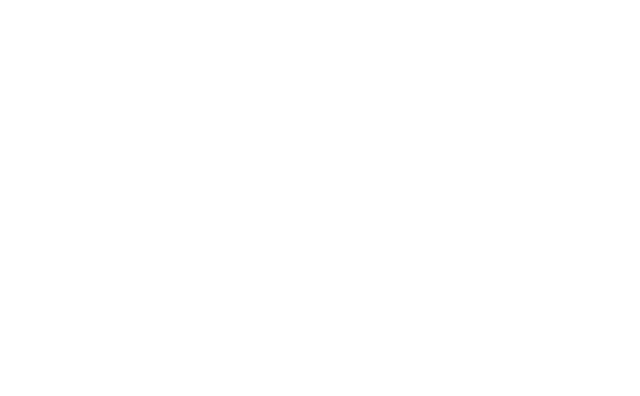
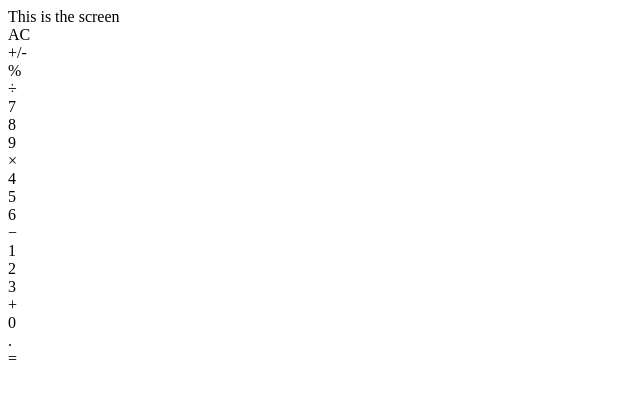
Before and after one commit to internetdrew/calculator, a plain HTML site: page index.html in a window 1280 px wide. Shown: the whole page, without its empty margins (0-640 px from the left). Drawn offline with Linux system fonts and the light colour scheme.

Commit message:
Add calculator markup

```diff
--- a/index.html
+++ b/index.html
@@ -8,5 +8,44 @@
     <script src="./main.js" defer></script>
     <title>Calculator</title>
   </head>
-  <body></body>
+  <body>
+    <div class="container">
+      <div class="calculator">
+        <div class="screen-container">
+          <div id="screen">This is the screen</div>
+        </div>
+        <div class="button-panel">
+          <div class="row">
+            <div class="button">AC</div>
+            <div class="button">+/-</div>
+            <div class="button">&percnt;</div>
+            <div class="button operator">&divide;</div>
+          </div>
+          <div class="row">
+            <div class="button">7</div>
+            <div class="button">8</div>
+            <div class="button">9</div>
+            <div class="button operator">&times;</div>
+          </div>
+          <div class="row">
+            <div class="button">4</div>
+            <div class="button">5</div>
+            <div class="button">6</div>
+            <div class="button">&minus;</div>
+          </div>
+          <div class="row">
+            <div class="button">1</div>
+            <div class="button">2</div>
+            <div class="button">3</div>
+            <div class="button">&plus;</div>
+          </div>
+          <div class="row">
+            <div class="button">0</div>
+            <div class="button">.</div>
+            <div class="button">&equals;</div>
+          </div>
+        </div>
+      </div>
+    </div>
+  </body>
 </html>
```
